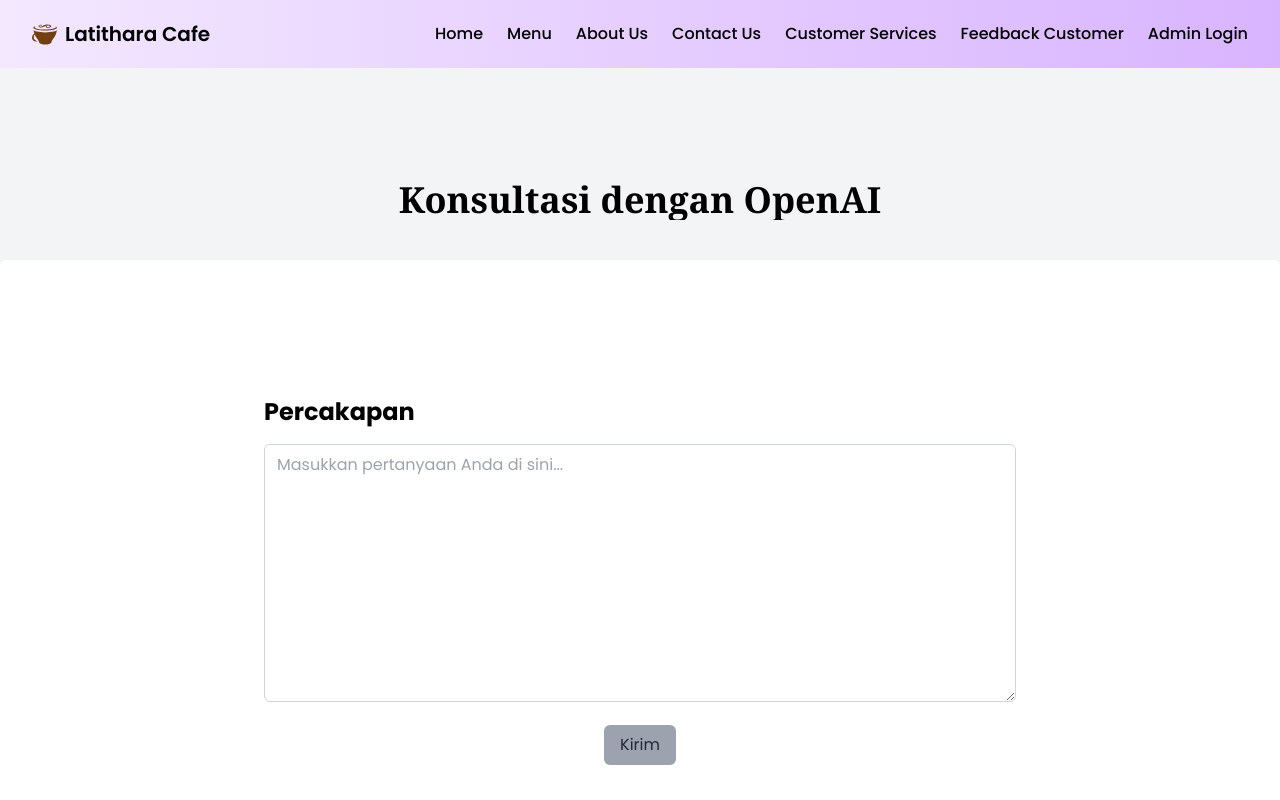
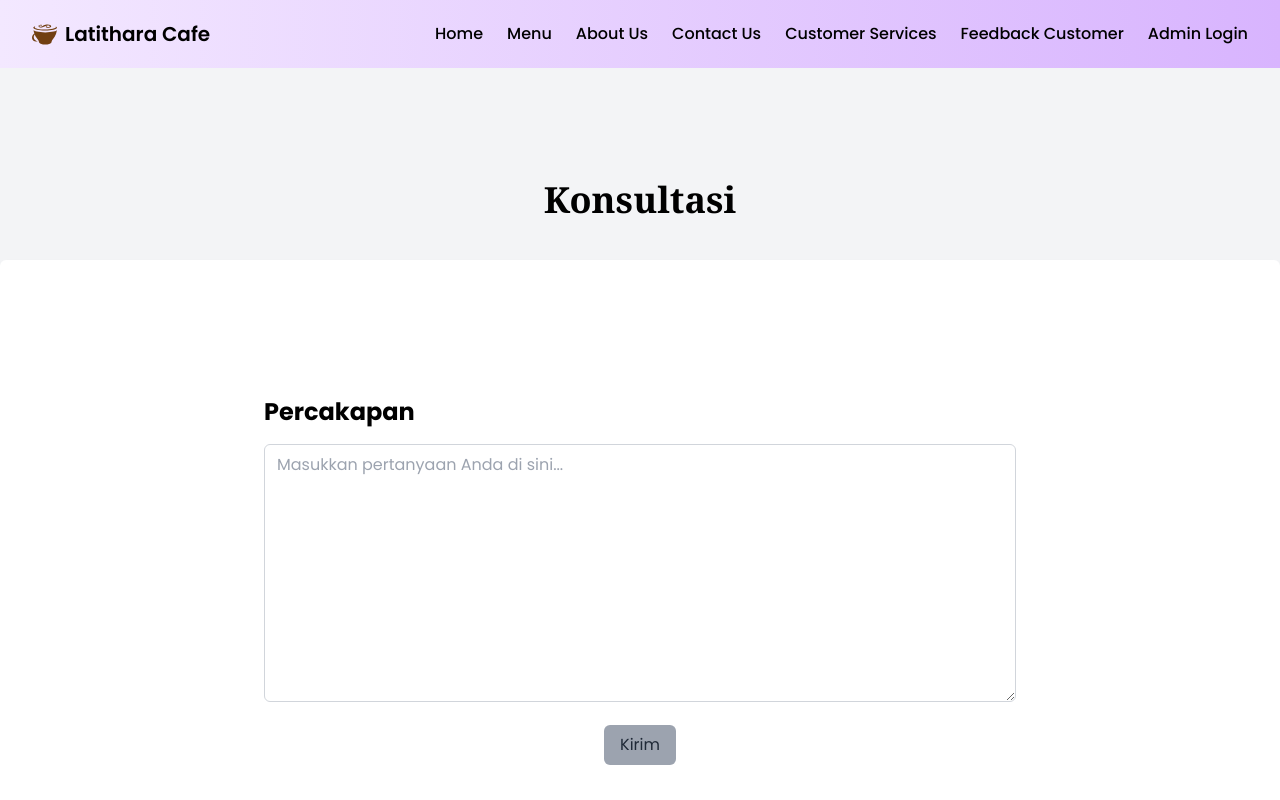
Before and after one commit to Thalitasya/Mini-Project-Alterra, a React (Vite) app in the folder coffee-web/: page /customerservice in a window 1280 px wide. Shown: the top 800 px of the page. Built offline with nearby package versions, Linux system fonts and the light colour scheme.

Commit message:
Mini Project

```diff
--- a/coffee-web/src/components/CustomerService.jsx
+++ b/coffee-web/src/components/CustomerService.jsx
@@ -133,7 +133,7 @@ const generateAnswerForQuestion = async (question) => {
     <div className="font-roboto bg-gray-100 min-h-screen py-8 text-black">
       <div className="max-w-6xl mx-auto overflow-hidden mt-20">
         <h1 className="text-4xl font-bold text-center font-serif">
-          Konsultasi dengan OpenAI
+          Konsultasi
         </h1>
       </div>
       <div className="max-w-7xl py-2 px-2 mx-auto bg-white rounded-md shadow-md overflow-hidden mt-10">
```
